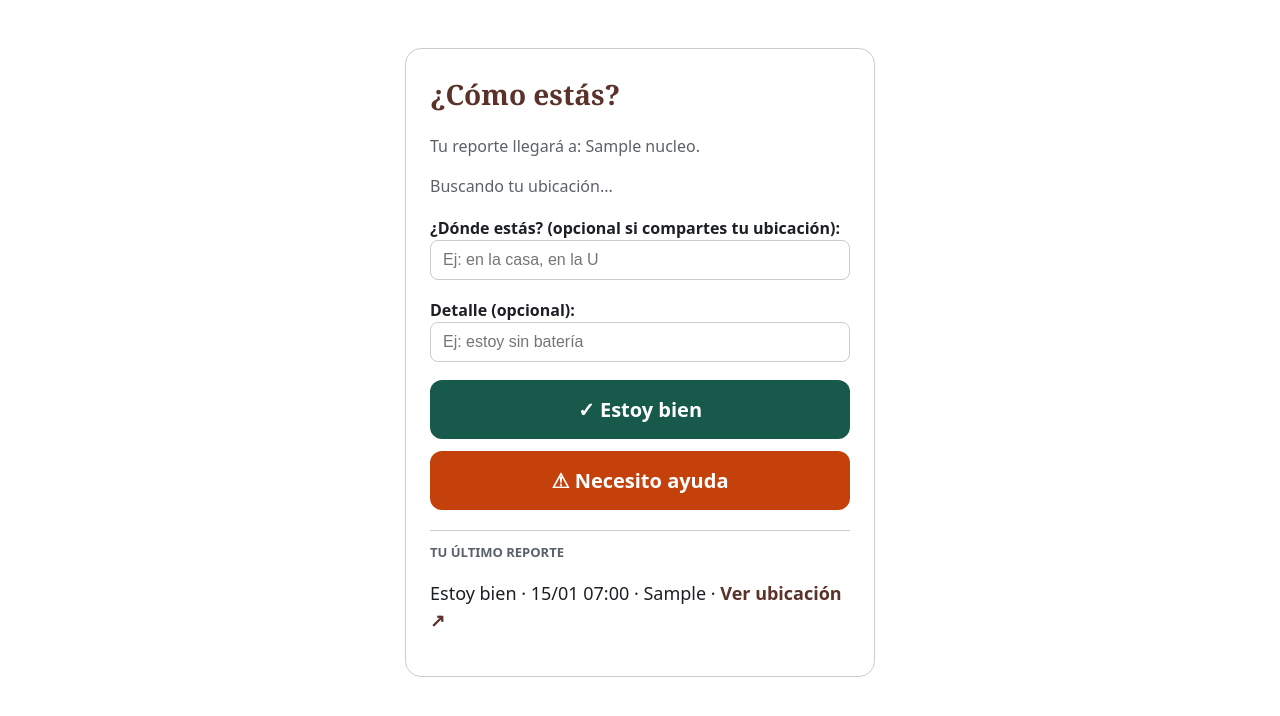
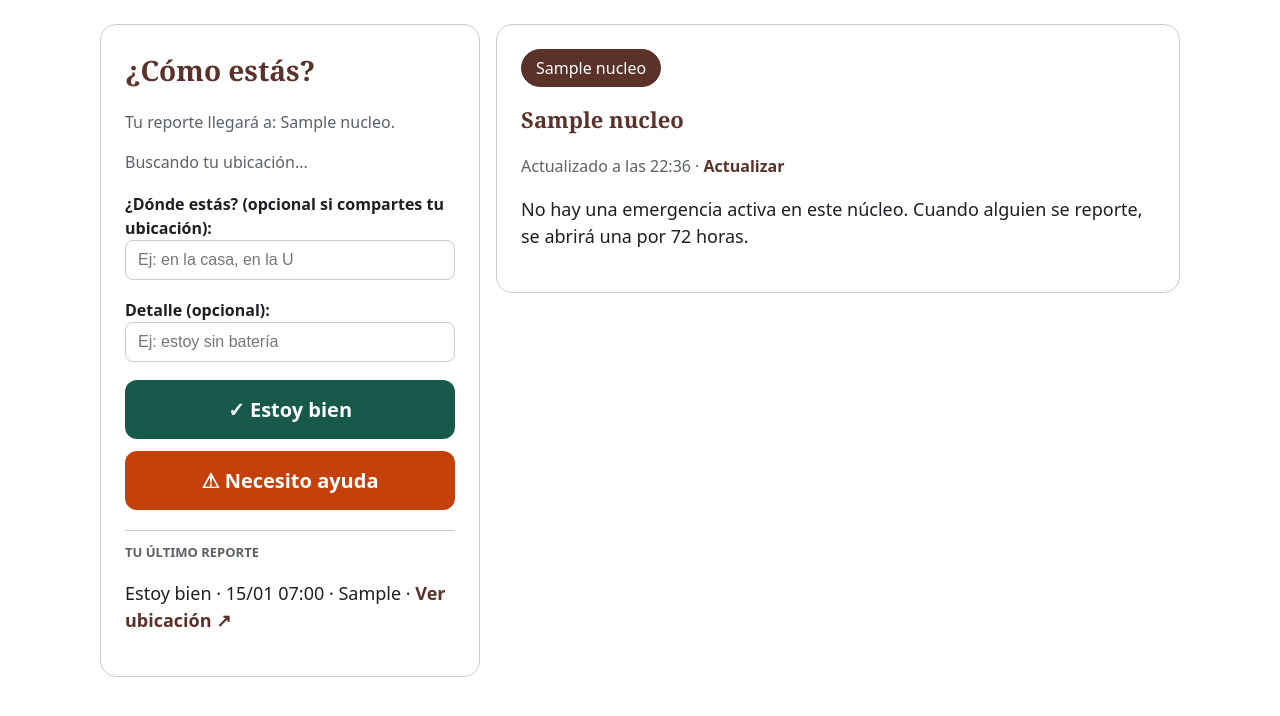
Before and after one commit to Jorge28319/Core-5, a Django app: page /panel/ in a window 1280 px wide. Shown: the part 61-777 px from the top of the page. Run offline with Django 5.2, Linux system fonts and the light colour scheme; a user stored in the database is signed in; tables that the repository leaves empty hold one stand-in row (values such as "Sample post").

Commit message:
Agregar panel con estado de cada integrante

```diff
--- a/proyectoInicial/core/static/core/estilos.css
+++ b/proyectoInicial/core/static/core/estilos.css
@@ -252,3 +252,82 @@ button {
     color: var(--marca);
     font-weight: bold;
 }
+.panel {
+    display: grid;
+    gap: 16px;
+    align-items: start;
+}
+
+@media (min-width: 800px) {
+    .panel {
+        grid-template-columns: 380px 1fr;
+    }
+}
+
+.panel .tarjeta {
+    max-width: none;
+    margin: 0;
+}
+
+.pestanas {
+    display: flex;
+    flex-wrap: wrap;
+    gap: 8px;
+    margin-bottom: 16px;
+}
+
+.pestanas a {
+    padding: 6px 14px;
+    border: 1px solid var(--borde);
+    border-radius: 999px;
+    font-size: 16px;
+}
+
+.pestanas a.activa {
+    background: var(--marca);
+    border-color: var(--marca);
+    color: #ffffff;
+}
+
+.integrantes {
+    margin: 0;
+    padding: 0;
+    list-style: none;
+}
+
+.integrante {
+    display: flex;
+    justify-content: space-between;
+    align-items: center;
+    gap: 12px;
+    padding: 12px 0;
+    border-top: 1px solid var(--borde);
+}
+
+.integrante .suave {
+    display: block;
+}
+
+.estado {
+    flex-shrink: 0;
+    padding: 4px 12px;
+    border-radius: 999px;
+    font-size: 14px;
+    font-weight: bold;
+    white-space: nowrap;
+}
+
+.estado-bien {
+    background: var(--verde-claro);
+    color: var(--verde);
+}
+
+.estado-ayuda {
+    background: var(--naranjo-claro);
+    color: var(--naranjo);
+}
+
+.estado-no {
+    background: var(--gris);
+    color: var(--texto);
+}
--- a/proyectoInicial/core/templates/core/panel.html
+++ b/proyectoInicial/core/templates/core/panel.html
@@ -2,6 +2,7 @@
 {% load l10n %}
 
 {% block contenido %}
+<div class="panel">
     <div class="tarjeta">
         <h1>¿Cómo estás?</h1>
         {% if nucleos %}
@@ -58,7 +59,53 @@
                 }
             </script>
         {% else %}
-        <p>Todavía no estás en ningún núcleo. Pide a tu familia el código de invitación para unirte.</p>
+            <p>Todavía no estás en ningún núcleo. <a class="enlace-mapa" href="{% url 'nucleos' %}">Crea uno o únete con un código</a>.</p>
+        {% endif %}
+    </div>
+
+    {% if seleccionado %}
+    <div class="tarjeta">
+        <nav class="pestanas">
+            {% for nucleo in nucleos %}
+                <a href="?nucleo={{ nucleo.id }}" class="{% if nucleo == seleccionado %}activa{% endif %}">{{ nucleo.nombre }}</a>
+            {% endfor %}
+        </nav>
+        <h2>{{ seleccionado.nombre }}</h2>
+        <p class="suave">Actualizado a las {{ ahora|date:"H:i" }} · <a class="enlace-mapa" href="?nucleo={{ seleccionado.id }}">Actualizar</a></p>
+        {% if evento %}
+            <p class="suave">Emergencia activa desde el {{ evento.fecha_inicio|date:"d/m H:i" }}.</p>
+            <ul class="integrantes">
+                {% for fila in filas %}
+                    <li class="integrante">
+                        <div>
+                            <strong>{{ fila.usuario.first_name|default:fila.usuario.username }}</strong>{% if fila.usuario == user %} (tú){% endif %}
+                            {% if fila.reporte %}
+                                <span class="suave">
+                                    {{ fila.reporte.fecha_hora|date:"H:i" }}
+                                    {% if fila.reporte.referencia %} · {{ fila.reporte.referencia }}{% endif %}
+                                    {% if fila.reporte.detalle %} · {{ fila.reporte.detalle }}{% endif %}
+                                </span>
+                                {% if fila.reporte.latitud is not None %}
+                                    <a class="enlace-mapa" href="https://www.google.com/maps?q={{ fila.reporte.latitud|unlocalize }},{{ fila.reporte.longitud|unlocalize }}" target="_blank">Ver ubicación ↗</a>
+                                {% endif %}
+                            {% else %}
+                                <span class="suave">Sin reporte desde el inicio de la emergencia</span>
+                            {% endif %}
+                        </div>
+                        {% if fila.estado == "AYUDA" %}
+                            <span class="estado estado-ayuda">⚠ Necesito ayuda</span>
+                        {% elif fila.estado == "BIEN" %}
+                            <span class="estado estado-bien">✓ Estoy bien</span>
+                        {% else %}
+                            <span class="estado estado-no">○ No se ha reportado</span>
+                        {% endif %}
+                    </li>
+                {% endfor %}
+            </ul>
+        {% else %}
+            <p>No hay una emergencia activa en este núcleo. Cuando alguien se reporte, se abrirá una por 72 horas.</p>
+        {% endif %}
+    </div>
     {% endif %}
 </div>
 {% endblock %}
--- a/proyectoInicial/core/views.py
+++ b/proyectoInicial/core/views.py
@@ -4,7 +4,7 @@ import string
 from django.contrib import messages
 from django.contrib.auth import login
 from django.contrib.auth.decorators import login_required
-from django.shortcuts import redirect, render
+from django.shortcuts import get_object_or_404, redirect, render
 from django.utils import timezone
 
 from .forms import CrearNucleoForm, RegistroForm, ReporteForm, UnirseForm
@@ -25,12 +25,30 @@ def registro(request):
         form = RegistroForm()
     return render(request, "core/registro.html", {"form": form})
 
-def abrir_eventos(nucleos):
-    ahora = timezone.now()
+def abrir_eventos(nucleos, inicio):
     for nucleo in nucleos:
-        hay_evento_activo = Evento.objects.filter(nucleo=nucleo, fecha_cierre__gt=ahora).exists()
+        hay_evento_activo = Evento.objects.filter(nucleo=nucleo, fecha_cierre__gt=inicio).exists()
         if not hay_evento_activo:
-            Evento.objects.create(nucleo=nucleo)
+            Evento.objects.create(nucleo=nucleo, fecha_inicio=inicio)
+
+
+ORDEN_ESTADOS = {"AYUDA": 0, "NO": 1, "BIEN": 2}
+
+
+def estados_del_nucleo(nucleo):
+    evento = Evento.objects.filter(nucleo=nucleo, fecha_cierre__gt=timezone.now()).order_by("-fecha_inicio").first()
+    filas = []
+    if evento:
+        for membresia in nucleo.membresia_set.all():
+            reporte = (
+                Reporte.objects.filter(usuario=membresia.usuario, fecha_hora__gte=evento.fecha_inicio)
+                .order_by("-fecha_hora")
+                .first()
+            )
+            estado = reporte.estado if reporte else "NO"
+            filas.append({"usuario": membresia.usuario, "reporte": reporte, "estado": estado})
+        filas.sort(key=lambda fila: ORDEN_ESTADOS[fila["estado"]])
+    return evento, filas
 
 
 @login_required
@@ -42,13 +60,32 @@ def panel(request):
             reporte = form.save(commit=False)
             reporte.usuario = request.user
             reporte.save()
-            abrir_eventos(nucleos)
+            abrir_eventos(nucleos, reporte.fecha_hora)
             return redirect("panel")
     else:
         form = ReporteForm()
     ultimo = Reporte.objects.filter(usuario=request.user).order_by("-fecha_hora").first()
-    return render(request, "core/panel.html", {"form": form, "nucleos": nucleos, "ultimo": ultimo})
 
+    seleccionado = None
+    evento = None
+    filas = []
+    if nucleos.exists():
+        nucleo_id = request.GET.get("nucleo", "")
+        if nucleo_id.isdigit():
+            seleccionado = get_object_or_404(nucleos, id=nucleo_id)
+        else:
+            seleccionado = nucleos.first()
+        evento, filas = estados_del_nucleo(seleccionado)
+
+    return render(request, "core/panel.html", {
+        "form": form,
+        "nucleos": nucleos,
+        "ultimo": ultimo,
+        "seleccionado": seleccionado,
+        "evento": evento,
+        "filas": filas,
+        "ahora": timezone.now(),
+    })
 def generar_codigo():
     while True:
         letras = "".join(secrets.choice(string.ascii_uppercase) for _ in range(3))
```
Lines whose indentation alone changed are shown as unchanged.
